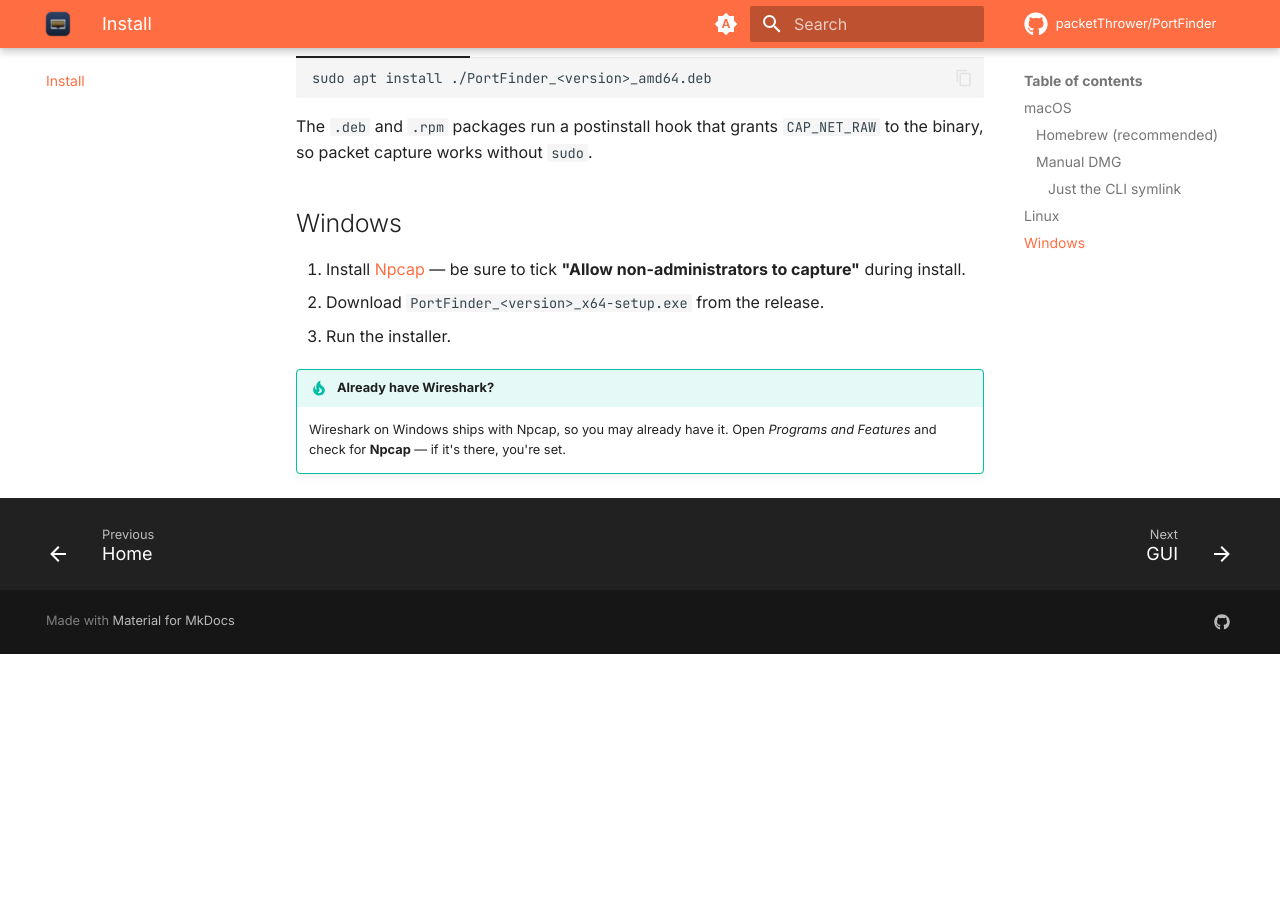
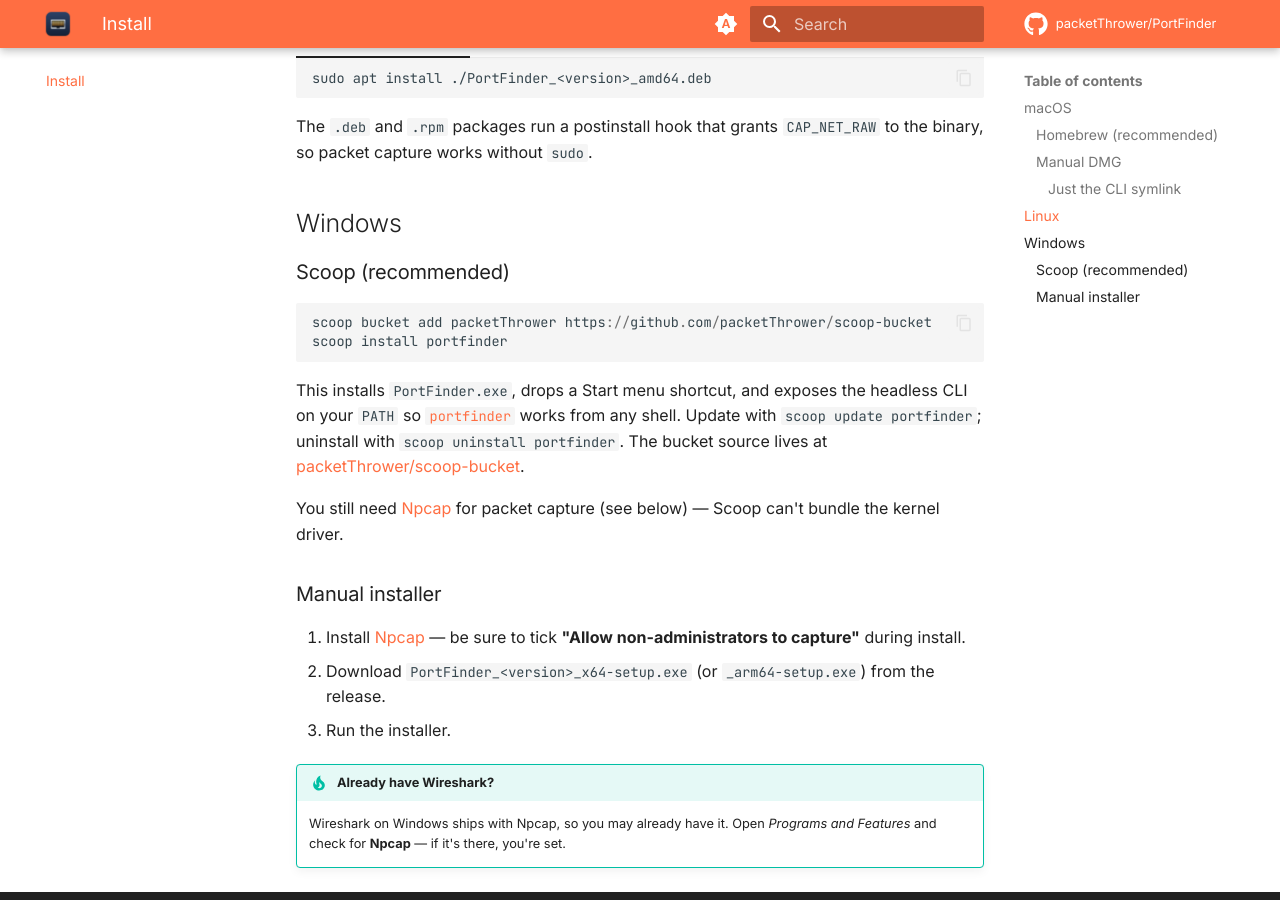
Before and after one commit to packetThrower/PortFinder, an MkDocs documentation site: the page built from docs/install.md, in a window 1280 px wide and 900 px high, scrolled down 1666 px. Built offline with MkDocs 1.6.1 and Material for MkDocs 9.7.7, drawn with Linux system fonts in a browser that asks for light colours; comment, search, counter and statistics services are not loaded; before the commit the page ends 2320 px from its top, so only the background shows below that.

Commit message:
README + docs: add Scoop install path for Windows
Mirrors the macOS Homebrew section. The bucket lives at
packetThrower/scoop-bucket and ships an autoupdate workflow that
detects new GitHub releases every 6 hours, computes hashes, and
pushes a bump commit straight to main.

  scoop bucket add packetThrower https://github.com/packetThrower/scoop-bucket
  scoop install portfinder

Co-Authored-By: Claude Opus 4.7 (1M context) <noreply@anthropic.com>

````diff
--- a/docs/install.md
+++ b/docs/install.md
@@ -74,8 +74,21 @@ The `.deb` and `.rpm` packages run a postinstall hook that grants `CAP_NET_RAW`
 
 ## Windows
 
+### Scoop (recommended)
+
+```powershell
+scoop bucket add packetThrower https://github.com/packetThrower/scoop-bucket
+scoop install portfinder
+```
+
+This installs `PortFinder.exe`, drops a Start menu shortcut, and exposes the headless CLI on your `PATH` so [`portfinder`](usage/cli.md) works from any shell. Update with `scoop update portfinder`; uninstall with `scoop uninstall portfinder`. The bucket source lives at [packetThrower/scoop-bucket](https://github.com/packetThrower/scoop-bucket).
+
+You still need [Npcap](https://npcap.com/#download) for packet capture (see below) — Scoop can't bundle the kernel driver.
+
+### Manual installer
+
 1. Install [Npcap](https://npcap.com/#download) — be sure to tick **"Allow non-administrators to capture"** during install.
-2. Download `PortFinder_<version>_x64-setup.exe` from the release.
+2. Download `PortFinder_<version>_x64-setup.exe` (or `_arm64-setup.exe`) from the release.
 3. Run the installer.
 
 !!! tip "Already have Wireshark?"
````
Also changed, not shown: README.md (+9 -0 lines).
